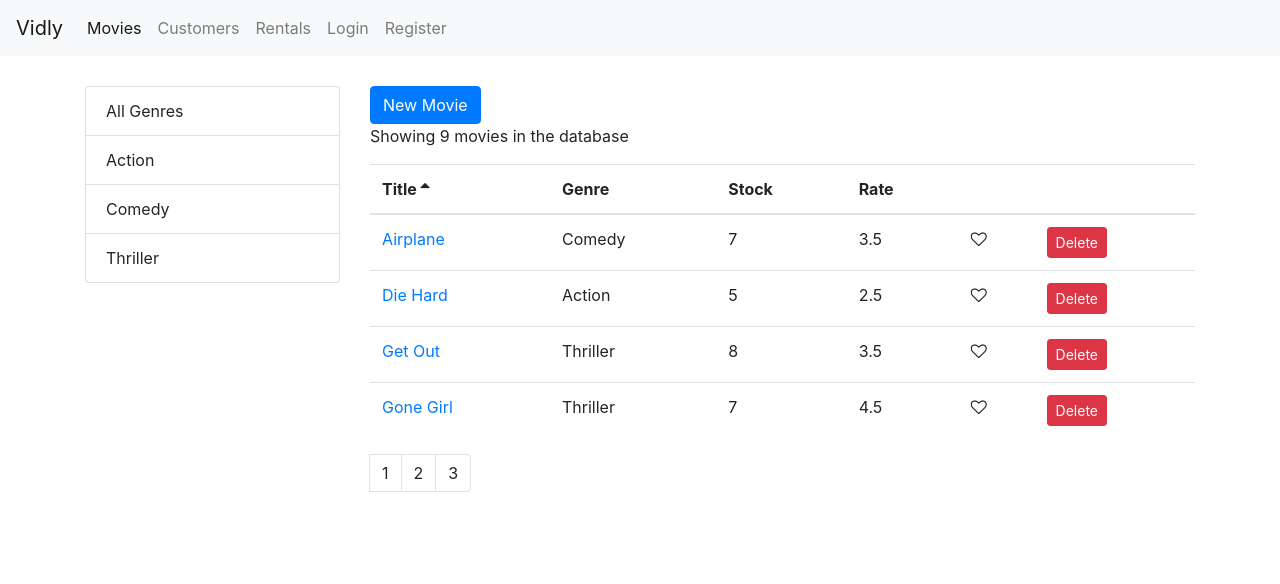
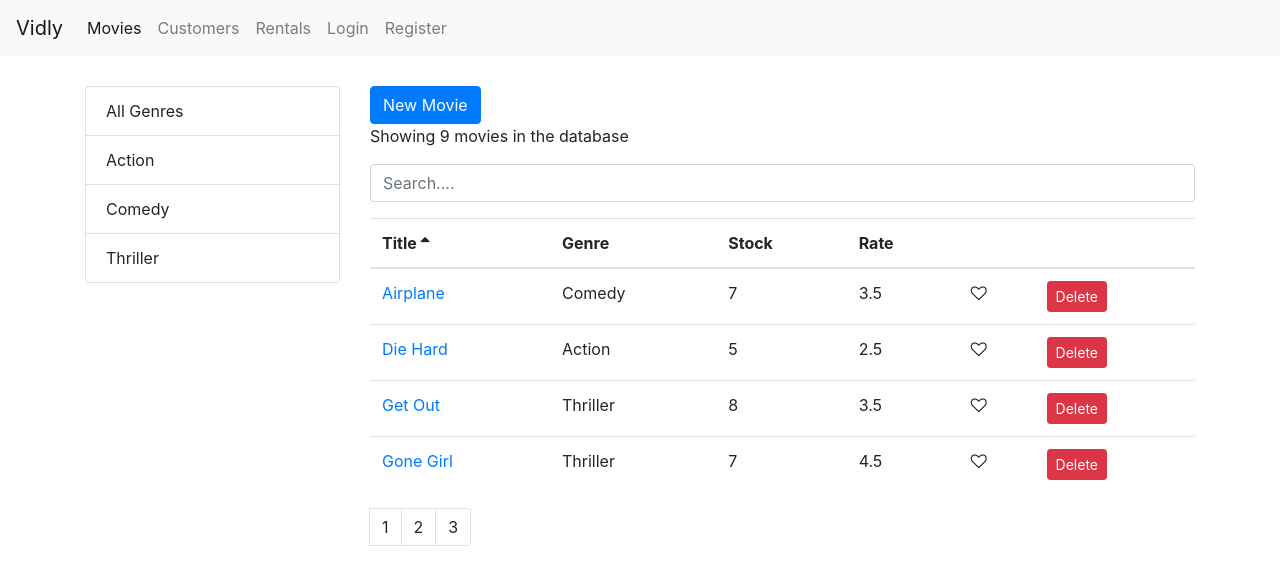
Before and after one commit to OloruntobiAwoderu/Vidly-frontend, a React (Create React App) app in the folder vidly/: page /movies in a window 1280 px wide. Shown: the top 584 px of the page. Built offline with nearby package versions, Linux system fonts and the light colour scheme.

Commit message:
Implemented search

```diff
--- a/vidly/src/components/movies.jsx
+++ b/vidly/src/components/movies.jsx
@@ -1,18 +1,21 @@
 import React, { Component } from "react";
 import { getMovies } from "../services/fakeMovieService";
 import { getGenres } from "../services/fakeGenreService";
-import { Link } from 'react-router-dom'
+import { Link } from "react-router-dom";
 import Pagination from "./common/pagination";
 import { paginate } from "./utils/paginate";
 import ListGroup from "./common/listGroup";
 import MoviesTable from "./moviesTable";
 import _ from "lodash";
+import SearchBox from "./searchBox";
 class Movies extends Component {
   state = {
     movies: [],
     pageSize: 4,
     currentPage: 1,
     genres: [],
+    selectedGenre: null,
+    searchQuery: "",
     sortColumn: { path: "title", order: "asc" }
   };
 
@@ -39,19 +42,25 @@ class Movies extends Component {
     this.setState({ currentPage: page });
   };
   handleGenreSelect = genre => {
-    this.setState({ selectedGenre: genre, currentPage: 1 });
+    this.setState({ selectedGenre: genre, searchQuery: "", currentPage: 1 });
   };
   handleSort = sortColumn => {
     this.setState({ sortColumn });
   };
+  handleSearch = query => {
+    this.setState({ searchQuery: query, selectedGenre: null, currentPage: 1 });
+  };
 
   getPagedData = () => {
-    const filtered =
-      this.state.selectedGenre && this.state.selectedGenre._id
-        ? this.state.movies.filter(
-            m => m.genre._id === this.state.selectedGenre._id
-          )
-        : this.state.movies;
+    let filtered = this.state.movies;
+    if (this.state.searchQuery)
+      filtered = this.state.movies.filter(m =>
+        m.title.toLowerCase().startsWith(this.state.searchQuery.toLowerCase())
+      );
+    else if (this.state.selectedGenre && this.state.selectedGenre._id)
+      filtered = this.state.movies.filter(
+        m => m.genre._id === this.state.selectedGenre._id
+      );
 
     const sorted = _.orderBy(
       filtered,
@@ -80,10 +89,11 @@ class Movies extends Component {
           />
         </div>
         <div className="col">
-          <Link to='/movies/new'>
+          <Link to="/movies/new">
             <button className="btn btn-primary lg">New Movie</button>
           </Link>
           <p>Showing {totalCount} movies in the database</p>
+          <SearchBox onChange={this.handleSearch} value={this.searchQuery} />
           <MoviesTable
             movies={data}
             sortColumn={this.state.sortColumn}
--- /dev/null
+++ b/vidly/src/components/searchBox.jsx
@@ -0,0 +1,17 @@
+import React, { Component } from "react";
+
+
+const SearchBox = ({ value, onChange }) => {
+  return (
+    <input
+      type="text"
+      name="query"
+      className="form-control my-3"
+      placeholder="Search...."
+      value={value}
+      onChange={e => onChange(e.currentTarget.value)}
+    />
+  );
+};
+
+export default SearchBox;
```
